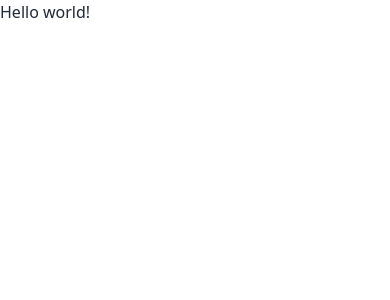
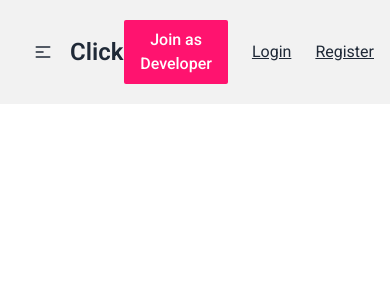
Before and after one commit to Ashiqur1819/Click2Earn-Client-Side, a React (Vite) app: page / in a window 390 px wide. Shown: the top 300 px of the page. Built offline with nearby package versions, Linux system fonts and the light colour scheme.

Commit message:
Added navbar

```diff
--- a/package.json
+++ b/package.json
@@ -14,6 +14,7 @@
     "match-sorter": "^8.0.0",
     "react": "^18.3.1",
     "react-dom": "^18.3.1",
+    "react-icons": "^5.4.0",
     "react-router-dom": "^7.1.1",
     "sort-by": "^1.2.0"
   },
--- /dev/null
+++ b/src/components/Buttons/PrimaryButton.jsx
@@ -0,0 +1,11 @@
+const PrimaryButton = ({ label }) => {
+  return (
+    <div>
+      <button className="bg-[#FF136F] px-4 py-2 rounded-sm text-white font-medium transition-all hover:bg-[#e6025b]">
+        {label}
+      </button>
+    </div>
+  );
+};
+
+export default PrimaryButton;
--- a/src/index.css
+++ b/src/index.css
@@ -1,3 +1,5 @@
+@import url('https://fonts.googleapis.com/css2?family=Roboto:ital,wght@0,100..900;1,100..900&display=swap');
+
 @tailwind base;
 @tailwind components;
 @tailwind utilities;
--- /dev/null
+++ b/src/layouts/BasicLayout.jsx
@@ -0,0 +1,17 @@
+import { Outlet } from "react-router-dom";
+import Navbar from "../shared/Navbar";
+
+const BasicLayout = () => {
+  return (
+    <div className="font-roboto">
+      <header>
+        <Navbar></Navbar>
+      </header>
+      <main>
+        <Outlet></Outlet>
+      </main>
+    </div>
+  );
+};
+
+export default BasicLayout;
--- a/src/router/Router.jsx
+++ b/src/router/Router.jsx
@@ -1,9 +1,10 @@
 import { createBrowserRouter} from "react-router-dom";
+import BasicLayout from "../layouts/BasicLayout";
 
 const router = createBrowserRouter([
   {
     path: "/",
-    element: <div>Hello world!</div>,
+    element: <BasicLayout></BasicLayout>
   },
 ])
 
--- /dev/null
+++ b/src/shared/Navbar.jsx
@@ -0,0 +1,70 @@
+import { Link, NavLink } from "react-router-dom";
+import PrimaryButton from "../components/Buttons/PrimaryButton";
+import { FaCoins } from "react-icons/fa";
+
+
+const Navbar = () => {
+    return (
+      <div className="navbar bg-base-200 px-4 md:px-6 lg:px-8 py-5">
+        <div className="navbar-start">
+          <div className="dropdown">
+            <div tabIndex={0} role="button" className="btn btn-ghost lg:hidden">
+              <svg
+                xmlns="http://www.w3.org/2000/svg"
+                className="h-5 w-5"
+                fill="none"
+                viewBox="0 0 24 24"
+                stroke="currentColor"
+              >
+                <path
+                  strokeLinecap="round"
+                  strokeLinejoin="round"
+                  strokeWidth="2"
+                  d="M4 6h16M4 12h8m-8 6h16"
+                />
+              </svg>
+            </div>
+            <ul
+              tabIndex={0}
+              className="menu menu-sm dropdown-content bg-base-100 rounded-box z-[1] mt-3 w-52 p-2 shadow"
+            >
+              <li>
+                <button className="flex items-center gap-2">
+                  <FaCoins></FaCoins> 1000
+                </button>
+              </li>
+              <li>
+                <NavLink>Dashboard</NavLink>
+              </li>
+            </ul>
+          </div>
+          <a className="text-2xl font-semibold">Click2Earn</a>
+        </div>
+        <div className="navbar-center hidden lg:flex">
+          <ul className="menu-horizontal gap-6 px-1">
+            <li>
+              <button className="flex items-center gap-2">
+                <FaCoins></FaCoins> 1000
+              </button>
+            </li>
+            <li>
+              <NavLink to="/dashboard">Dashboard</NavLink>
+            </li>
+          </ul>
+        </div>
+        <div className="navbar-end gap-6">
+          <Link>
+            <PrimaryButton label="Join as Developer"></PrimaryButton>
+          </Link>
+          <Link>
+            <button className="underline">Login</button>
+          </Link>
+          <Link>
+            <button className="underline">Register</button>
+          </Link>
+        </div>
+      </div>
+    );
+};
+
+export default Navbar;
--- a/tailwind.config.js
+++ b/tailwind.config.js
@@ -2,7 +2,15 @@
 export default {
   content: ["./index.html", "./src/**/*.{js,ts,jsx,tsx}"],
   theme: {
-    extend: {},
+    extend: {
+      backgroundColor: {
+        "bg-primary": "#f6f6f6",
+        "bg-secondary": "#ececec",
+      },
+      fontFamily: {
+        roboto: "Roboto",
+      }
+    },
   },
   plugins: [require("daisyui")],
 };
```
Also changed, not shown: 1 other file (tests, documents, lock files or other folders).
